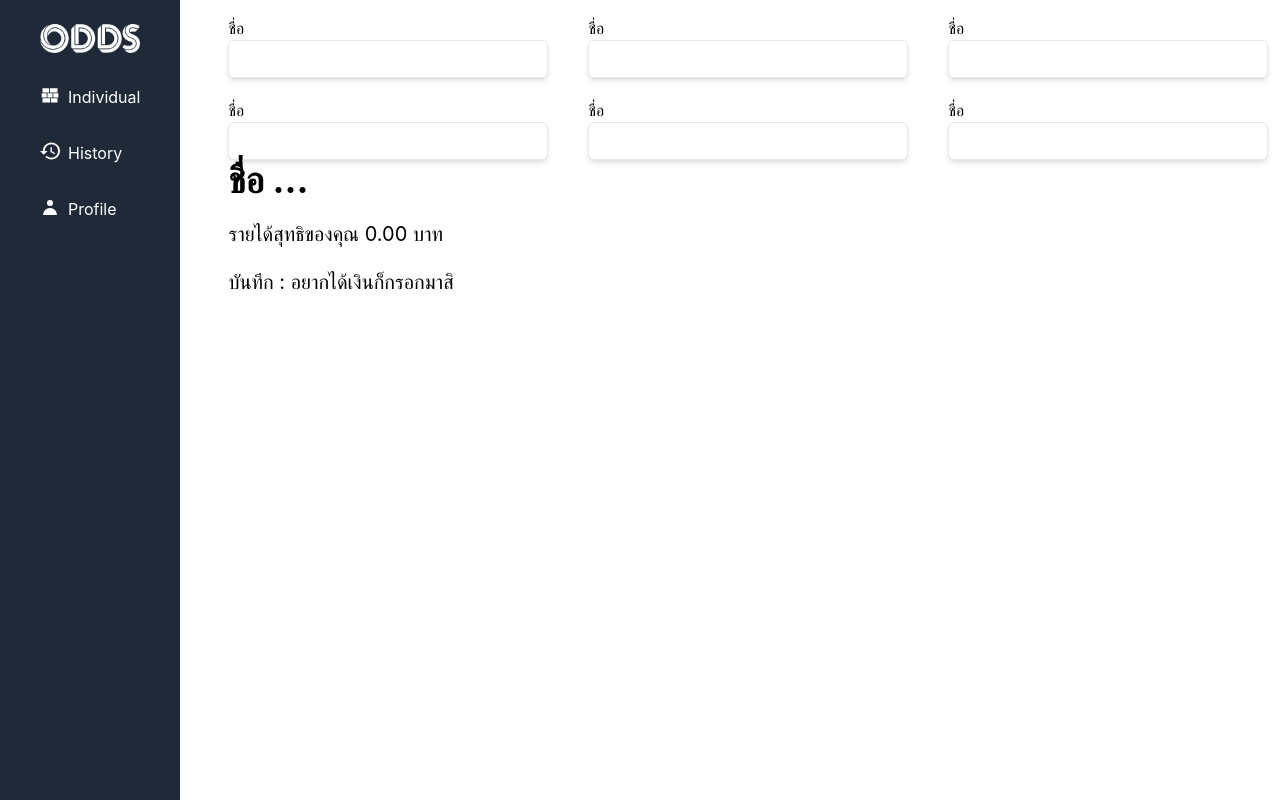
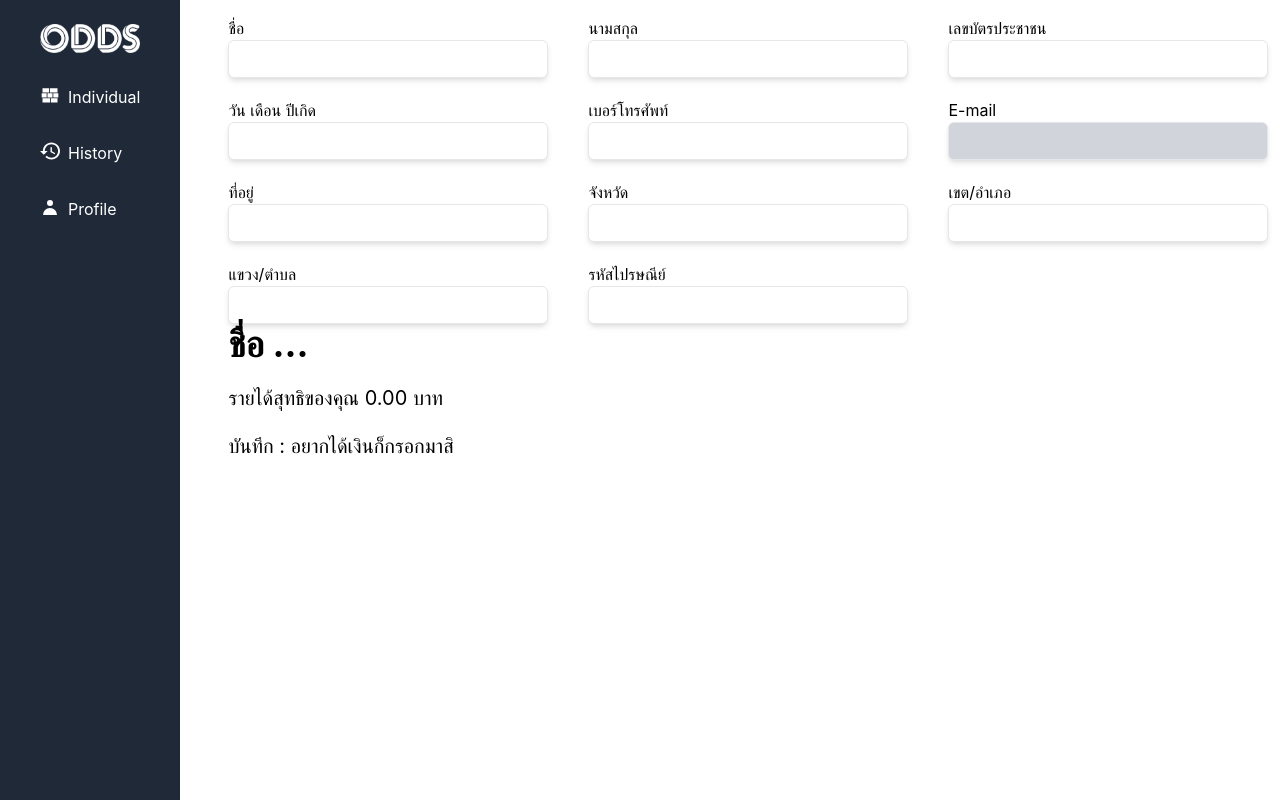
Before and after one commit to Fahlalla/workingrecord-fe, a React (Create React App) app: page /profile in a window 1280 px wide. Shown: the top 800 px of the page. Built offline with nearby package versions, Linux system fonts and the light colour scheme.

Commit message:
update profile input

```diff
--- a/src/Component/Profile/PersonalInfo.js
+++ b/src/Component/Profile/PersonalInfo.js
@@ -5,17 +5,25 @@ const PersonalInfo = () => {
     <div className="flex h-auto">
       <div className="flex-col space-y-5">
         <div className="flex space-x-10">
-                    <ProfileInput />
-                    <ProfileInput />
-                    <ProfileInput />
+          <ProfileInput label="ชื่อ" />
+          <ProfileInput label="นามสกุล" />
+          <ProfileInput label="เลขบัตรประชาชน" />
         </div>
         <div className="flex space-x-10">
-                    <ProfileInput />
-                    <ProfileInput />
-                    <ProfileInput />
+          <ProfileInput label="วัน เดือน ปีเกิด" />
+          <ProfileInput label="เบอร์โทรศัพท์" />
+          <ProfileInput label="E-mail" disabled />
+        </div>
+        <div className="flex space-x-10">
+          <ProfileInput label="ที่อยู่" />
+          <ProfileInput label="จังหวัด" />
+          <ProfileInput label="เขต/อำเภอ" />
+        </div>
+        <div className="flex space-x-10">
+          <ProfileInput label="แขวง/ตำบล" />
+          <ProfileInput label="รหัสไปรษณีย์" />
         </div>
       </div>
-
     </div>
   );
 };
--- a/src/Component/Profile/ProfileInput.js
+++ b/src/Component/Profile/ProfileInput.js
@@ -1,12 +1,14 @@
-const ProfileInput = () => {
+const ProfileInput = ({ label, disabled }) => {
   return (
     <div className="flex-col">
-      <div>ชื่อ</div>
+      <div>{label}</div>
       <input
-        className="py-2 pl-10 text-sm text-black shadow-md placeholder-gray-500 border border-gray-200 rounded-md w-80 focus:border-light-blue-500 focus:ring-1 focus:ring-light-blue-500 focus:outline-none"
+        disabled={disabled}
+        className={`py-2 pl-10 text-sm text-black shadow-md border border-gray-200 rounded-md w-80 focus:border-light-blue-500 focus:ring-1 focus:ring-light-blue-500 focus:outline-none ${
+          disabled && "bg-gray-300"
+        }`}
         type="text"
       />
-
     </div>
   );
 };
```
Lines whose indentation alone changed are shown as unchanged.
